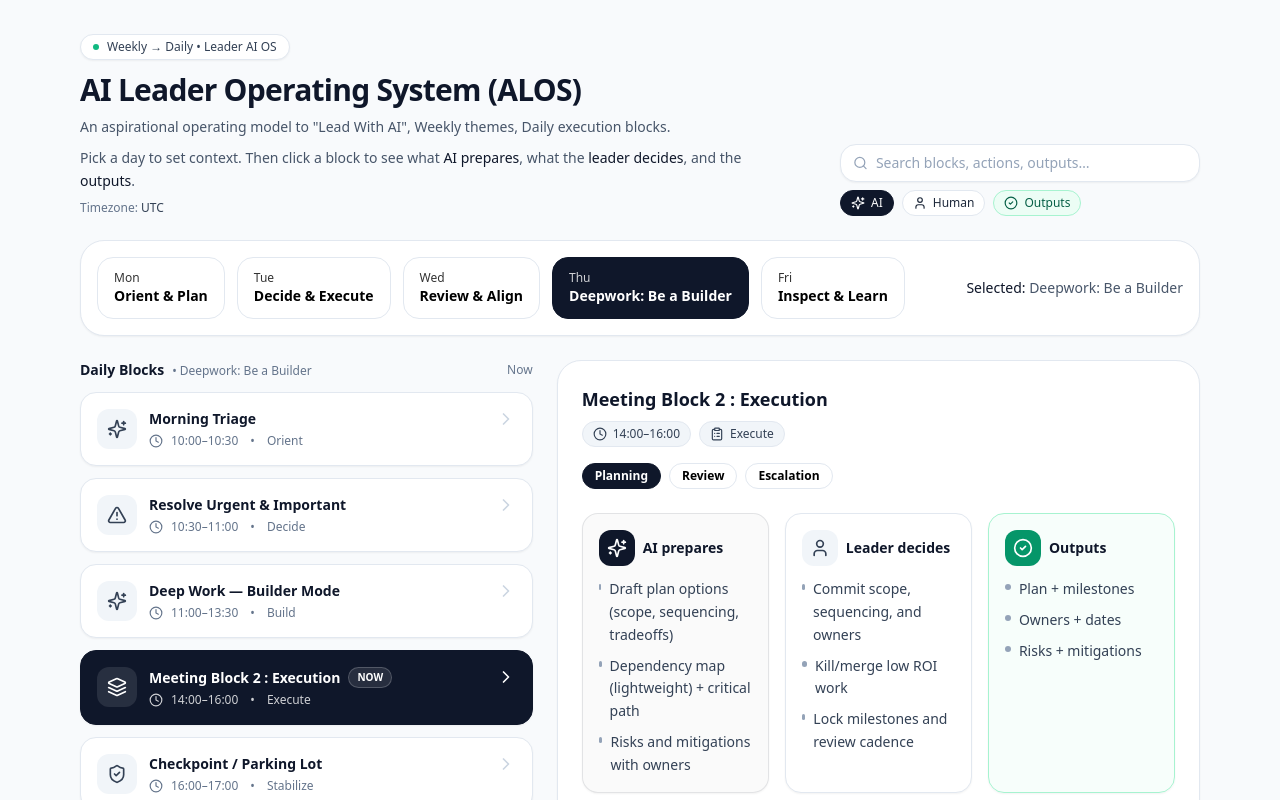
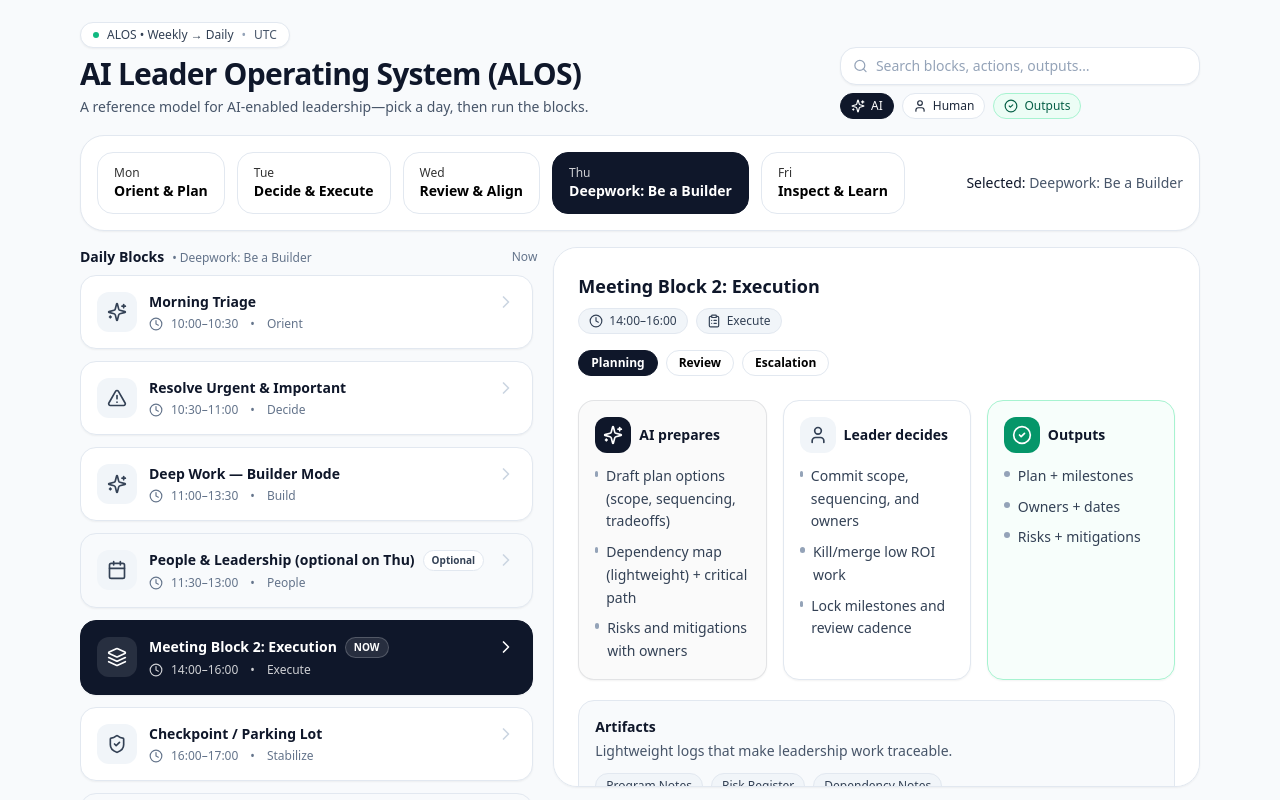
Before and after one commit to shijujk/LeaderAIOS-Weekly, a React (Vite) app: page / in a window 1280 px wide. Shown: the top 800 px of the page. Built offline with nearby package versions, Linux system fonts and the light colour scheme.

Commit message:
Update App.jsx

```diff
--- a/src/App.jsx
+++ b/src/App.jsx
@@ -20,9 +20,6 @@ const cn = (...classes) => classes.filter(Boolean).join(" ");
 
 // Auto-detect timezone (global)
 const TIMEZONE = Intl.DateTimeFormat().resolvedOptions().timeZone || "UTC";
-
-// Core hours end (used for NOW/NEXT logic so optional night blocks don't show as NEXT during the day)
-const CORE_END_MIN = 17 * 60;
 
 /** WEEKLY MODEL (Horizontal Bar) */
 const WEEK = [
@@ -70,14 +67,18 @@ const BASE_BLOCKS = [
       "Send 1–3 crisp messages (ask, context, deadline)",
       "Log decisions and commitments"
     ],
-    outputs: ["Decisions made or owned", "Blockers cleared / escalations sent", "Owners + deadlines set"],
+    outputs: [
+      "Decisions made or owned",
+      "Blockers cleared / escalations sent",
+      "Owners + deadlines set"
+    ],
     artifacts: ["Decision Log", "Commitment Log"]
   },
 
   // Morning meetings: People + Leadership
   {
     id: "meetings1",
-    title: "Meeting Block 1 : People & Leadership",
+    title: "Meeting Block 1: People & Leadership",
     time: "11:30–13:00",
     intent: "People",
     icon: Calendar,
@@ -142,7 +143,7 @@ const BASE_BLOCKS = [
   // Afternoon meetings: Execution
   {
     id: "meetings2",
-    title: "Meeting Block 2 : Execution",
+    title: "Meeting Block 2: Execution",
     time: "14:00–16:00",
     intent: "Execute",
     icon: Layers,
@@ -215,7 +216,7 @@ const BASE_BLOCKS = [
   // Optional night blocks
   {
     id: "global",
-    title: "Meeting Block 3 :Optional:Global / Cross-functional",
+    title: "Global / Cross-functional",
     time: "21:00–22:00",
     intent: "Collaborate",
     icon: Globe,
@@ -280,36 +281,37 @@ function parseRangeToMinutes(rangeText) {
 }
 
 function pickCurrentOrNextBlock(blocks, nowMin) {
-  const timedAll = blocks
+  // Include optional blocks too (night slots should highlight properly)
+  const timed = blocks
     .map((b) => ({ b, r: parseRangeToMinutes(b.time) }))
-    .filter((x) => x.r)
-    .sort((a, b) => a.r.start - b.r.start);
+    .filter((x) => x.r);
 
-  // 1) If NOW falls into ANY block (including optional night blocks), highlight it.
-  const current = timedAll.find((x) => nowMin >= x.r.start && nowMin < x.r.end);
+  const current = timed.find((x) => nowMin >= x.r.start && nowMin < x.r.end);
   if (current) return { mode: "now", id: current.b.id };
 
-  // 2) For NEXT: include optional blocks only after core hours (so they don't show as NEXT during the day).
-  const eligibleForNext = timedAll.filter((x) => !x.b.optional || nowMin >= CORE_END_MIN);
-
-  const next = eligibleForNext.find((x) => nowMin < x.r.start);
+  const next = timed.find((x) => nowMin < x.r.start);
   if (next) return { mode: "next", id: next.b.id };
 
-  // 3) After last eligible block
-  const lastEligible = eligibleForNext[eligibleForNext.length - 1]?.b || blocks[blocks.length - 1];
-  return { mode: "after", id: lastEligible?.id };
+  return { mode: "after", id: timed[timed.length - 1]?.b.id };
 }
 
 /** ---------- Thursday overrides (2.5h deepwork) ---------- */
 function applyThursdayOverrides(blocks) {
-  const nonPeople = blocks.filter((b) => b.id !== "meetings1");
+  // On Thu:
+  // - shrink triage + urgent to 30 mins each
+  // - add 11:00–13:30 deepwork
+  // - keep execution 14:00–16:00
+  // - keep parking 16:00–17:00
+  // - keep optional night blocks
 
   const out = [];
-  for (const b of nonPeople) {
+  for (const b of blocks) {
     if (b.id === "orient") {
       out.push({ ...b, time: "10:00–10:30" });
       continue;
     }
+
+    // Replace 10:30–11:30 with 10:30–11:00 + deepwork
     if (b.id === "resolve") {
       out.push({ ...b, time: "10:30–11:00" });
 
@@ -332,8 +334,20 @@ function applyThursdayOverrides(blocks) {
         outputs: ["One tangible artifact", "Clarity and leverage gained"],
         artifacts: ["Deepwork Artifact", "Notes / Drafts"]
       });
+
       continue;
     }
+
+    // People block doesn't fit in the deepwork-day core schedule; keep it optional on Thu
+    if (b.id === "meetings1") {
+      out.push({
+        ...b,
+        optional: true,
+        title: "People & Leadership (optional on Thu)"
+      });
+      continue;
+    }
+
     out.push(b);
   }
 
@@ -348,7 +362,12 @@ function Pill({ children, tone = "neutral" }) {
     out: "bg-emerald-50 text-emerald-800 border-emerald-200"
   };
   return (
-    <span className={cn("inline-flex items-center gap-1.5 rounded-full border px-2.5 py-1 text-xs font-medium", tones[tone] || tones.neutral)}>
+    <span
+      className={cn(
+        "inline-flex items-center gap-1.5 rounded-full border px-2.5 py-1 text-xs font-medium",
+        tones[tone] || tones.neutral
+      )}
+    >
       {children}
     </span>
   );
@@ -403,12 +422,21 @@ function BlockTile({ block, active, onClick, tag }) {
     >
       <div className="flex items-start justify-between gap-3">
         <div className="flex items-start gap-3">
-          <div className={cn("grid h-10 w-10 place-items-center rounded-xl", active ? "bg-white/10" : "bg-slate-100")}>
+          <div
+            className={cn(
+              "grid h-10 w-10 place-items-center rounded-xl",
+              active ? "bg-white/10" : "bg-slate-100"
+            )}
+          >
             <Icon className={cn("h-5 w-5", active ? "text-white" : "text-slate-700")} />
           </div>
           <div>
             <div className="flex items-center gap-2">
-              <div className={cn("text-sm font-semibold", active ? "text-white" : "text-slate-900")}>{block.title}</div>
+              <div className={cn("text-sm font-semibold", active ? "text-white" : "text-slate-900")}>
+                {block.title}
+              </div>
+
+              {/* Optional badge */}
               {isOptional ? (
                 <span
                   className={cn(
@@ -419,21 +447,22 @@ function BlockTile({ block, active, onClick, tag }) {
                   Optional
                 </span>
               ) : null}
+
+              {/* NOW / NEXT tag */}
               {tag ? (
                 <span
                   className={cn(
                     "inline-flex items-center rounded-full border px-2 py-0.5 text-[10px] font-semibold",
-                    active
-                      ? "border-white/20 bg-white/10 text-white"
-                      : tag === "NOW"
-                        ? "border-emerald-200 bg-emerald-50 text-emerald-800"
-                        : "border-slate-200 bg-slate-50 text-slate-700"
+                    active ? "border-white/20 bg-white/10 text-white" : tag === "NOW"
+                      ? "border-emerald-200 bg-emerald-50 text-emerald-800"
+                      : "border-slate-200 bg-slate-50 text-slate-700"
                   )}
                 >
                   {tag}
                 </span>
               ) : null}
             </div>
+
             <div className={cn("mt-1 flex items-center gap-2 text-xs", active ? "text-white/80" : "text-slate-500")}>
               <Clock className="h-3.5 w-3.5" />
               <span>{block.time}</span>
@@ -542,7 +571,7 @@ export default function LeaderDayOSInteractive() {
 
   const selectedTheme = WEEK.find((x) => x.id === selectedDay);
 
-  // Auto highlight NOW/NEXT (now includes optional night blocks correctly)
+  // Auto highlight NOW/NEXT (include night slots; also only when not searching)
   const focus = useMemo(() => {
     const nowMin = minutesInTz(now, TIMEZONE);
     return pickCurrentOrNextBlock(blocksBaseForDay, nowMin);
@@ -561,30 +590,29 @@ export default function LeaderDayOSInteractive() {
   const humanItems = pb?.human || active.human || [];
   const outItems = pb?.outputs || active.outputs || [];
 
+  // --- Layout: keep everything in one frame ---
+  // Adjust these if you want even tighter fit.
+  const PANEL_MAX_H = "max-h-[calc(100vh-260px)]";
+
   return (
     <div className="min-h-screen bg-slate-50">
-      <div className="mx-auto max-w-6xl px-4 py-8">
+      <div className="mx-auto max-w-6xl px-4 py-5">
         {/* Header */}
-        <div className="flex flex-col gap-4 md:flex-row md:items-end md:justify-between">
+        <div className="flex flex-col gap-3 md:flex-row md:items-end md:justify-between">
           <div>
             <div className="inline-flex items-center gap-2 rounded-full border border-slate-200 bg-white px-3 py-1 text-xs font-medium text-slate-700 shadow-sm">
               <span className="h-1.5 w-1.5 rounded-full bg-emerald-500" />
-              Weekly → Daily • Leader AI OS
+              ALOS • Weekly → Daily
+              <span className="text-slate-400">•</span>
+              <span className="text-slate-600">{TIMEZONE}</span>
             </div>
-            <h1 className="mt-3 text-2xl font-semibold tracking-tight text-slate-900 md:text-3xl">
+
+            <h1 className="mt-2 text-2xl font-semibold tracking-tight text-slate-900 md:text-3xl">
               AI Leader Operating System (ALOS)
             </h1>
-            <p className="mt-2 max-w-2xl text-sm text-slate-600 leading-relaxed">
-              An aspirational operating model to "Lead With AI", Weekly themes, Daily execution blocks.
-            </p>
-            <p className="mt-2 max-w-2xl text-sm text-slate-600 leading-relaxed">
-              Pick a day to set context. Then click a block to see what{" "}
-              <span className="font-medium text-slate-900">AI prepares</span>, what the{" "}
-              <span className="font-medium text-slate-900">leader decides</span>, and the{" "}
-              <span className="font-medium text-slate-900">outputs</span>.
-            </p>
-            <p className="mt-2 text-xs text-slate-500">
-              Timezone: <span className="font-medium text-slate-700">{TIMEZONE}</span>
+
+            <p className="mt-1 max-w-2xl text-sm text-slate-600 leading-relaxed">
+              A reference model for AI-enabled leadership—pick a day, then run the blocks.
             </p>
           </div>
 
@@ -614,7 +642,7 @@ export default function LeaderDayOSInteractive() {
         </div>
 
         {/* Weekly Horizontal Bar */}
-        <div className="mt-6 rounded-3xl border border-slate-200 bg-white p-4 shadow-sm">
+        <div className="mt-4 rounded-3xl border border-slate-200 bg-white p-4 shadow-sm">
           <div className="flex flex-wrap items-center gap-3">
             {WEEK.map((d) => (
               <button
@@ -640,24 +668,30 @@ export default function LeaderDayOSInteractive() {
         </div>
 
         {/* Daily View */}
-        <div className="mt-6 grid gap-6 md:grid-cols-12">
+        <div className="mt-4 grid gap-4 md:grid-cols-12">
           {/* Left: Blocks */}
           <div className="md:col-span-5">
-            <div className="mb-3 flex items-center justify-between">
+            <div className="mb-2 flex items-center justify-between">
               <div className="text-sm font-semibold text-slate-900">
                 Daily Blocks
                 {selectedTheme?.theme ? (
                   <span className="ml-2 text-xs font-medium text-slate-500">• {selectedTheme.theme}</span>
                 ) : null}
               </div>
+
               {!query.trim() ? (
                 <div className="text-xs text-slate-500">
-                  {focus.mode === "now" ? "Now" : focus.mode === "next" ? "Next" : "After hours"}
+                  {focus.mode === "now"
+                    ? "Now"
+                    : focus.mode === "next"
+                      ? "Next"
+                      : "After hours"}
                 </div>
               ) : null}
             </div>
 
-            <div className="space-y-3">
+            {/* Scroll inside list so page stays one frame */}
+            <div className={cn("space-y-3 overflow-auto pr-1", PANEL_MAX_H)}>
               {filtered.map((b) => {
                 const tag =
                   !query.trim() && b.id === focus.id
@@ -677,6 +711,7 @@ export default function LeaderDayOSInteractive() {
                   />
                 );
               })}
+
               {!filtered.length && (
                 <div className="rounded-2xl border border-slate-200 bg-white p-6 text-sm text-slate-600">
                   No matches. Try a different search.
@@ -694,7 +729,10 @@ export default function LeaderDayOSInteractive() {
                 animate={{ opacity: 1, y: 0 }}
                 exit={{ opacity: 0, y: -8 }}
                 transition={{ duration: 0.2 }}
-                className="rounded-3xl border border-slate-200 bg-white p-6 shadow-sm"
+                className={cn(
+                  "rounded-3xl border border-slate-200 bg-white p-6 shadow-sm overflow-auto",
+                  PANEL_MAX_H
+                )}
               >
                 <div className="flex flex-col gap-3 sm:flex-row sm:items-start sm:justify-between">
                   <div>
@@ -771,7 +809,7 @@ export default function LeaderDayOSInteractive() {
           </div>
         </div>
 
-        <div className="mt-6 text-center text-xs text-slate-500">
+        <div className="mt-4 text-center text-xs text-slate-500">
           Core day ends at 17:00. Night blocks are optional and purpose-bound.
         </div>
       </div>
```
